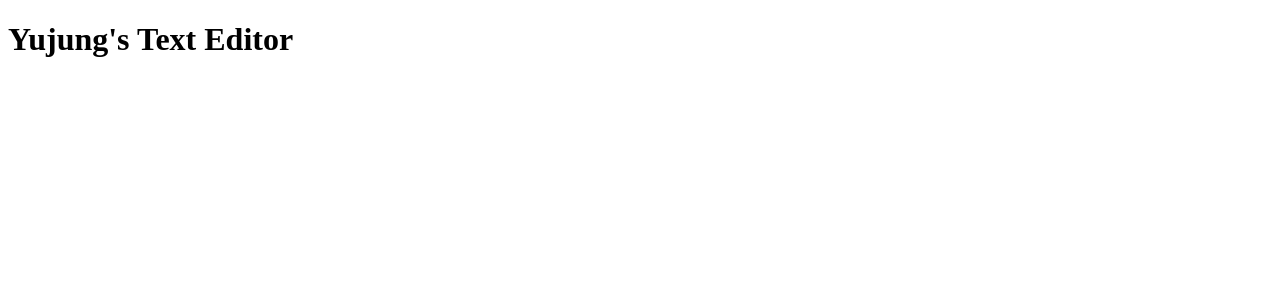
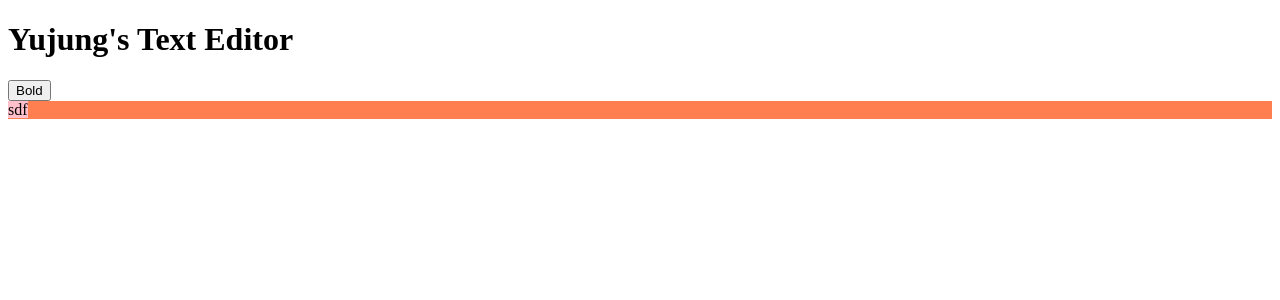
Before and after one commit to ujunglim/text_editor, a React (Create React App) app: page / in a window 1280 px wide. Shown: the top 300 px of the page. Built offline with nearby package versions, Linux system fonts and the light colour scheme.

Commit message:
contentEditable true

```diff
--- a/package.json
+++ b/package.json
@@ -10,6 +10,7 @@
     "react": "^17.0.2",
     "react-dom": "^17.0.2",
     "react-scripts": "4.0.3",
+    "styled-components": "^5.3.0",
     "web-vitals": "^1.1.2"
   },
   "scripts": {
--- a/src/App.js
+++ b/src/App.js
@@ -1,7 +1,55 @@
+import { useEffect, useState } from 'react';
+import styled, { createGlobalStyle } from 'styled-components';
+
 function App() {
+  const [text, setText] = useState("")
+
+  const textChange = (e) => {
+    const {target: {value}} = e;
+    setText(value);
+  }
+
+  const handleBold = () => {
+    let selObj = window.getSelection();
+
+    if(selObj.type === 'Range') {
+      const boldText = document.createElement('b');
+      boldText.innerHTML = selObj.toString();
+
+      const range = selObj.getRangeAt(0);
+      range.deleteContents(); // Deletes selected text
+      range.insertNode(boldText);
+    }
+  }
+
+
+
   return (
-    <h1>Yujung's Text Editor</h1>
+    <>
+      <h1>Yujung's Text Editor</h1>
+      <button onClick={handleBold}>Bold</button>
+
+      <SpanDiv>
+        <Span contentEditable={true}>sdf</Span>
+      </SpanDiv>
+    </>
   );
 }
 
 export default App;
+
+//===================== Styled Components =================
+const SpanDiv = styled.div`
+  width: 100%;
+  height: 100%;
+  background-color: coral;
+
+`;
+
+const Span = styled.span`
+  user-select: text;
+  cursor: text;
+  width: 100%;
+  height: 100%;
+  background-color: pink;
+`;
```
Also changed, not shown: 1 other file (tests, documents, lock files or other folders).
